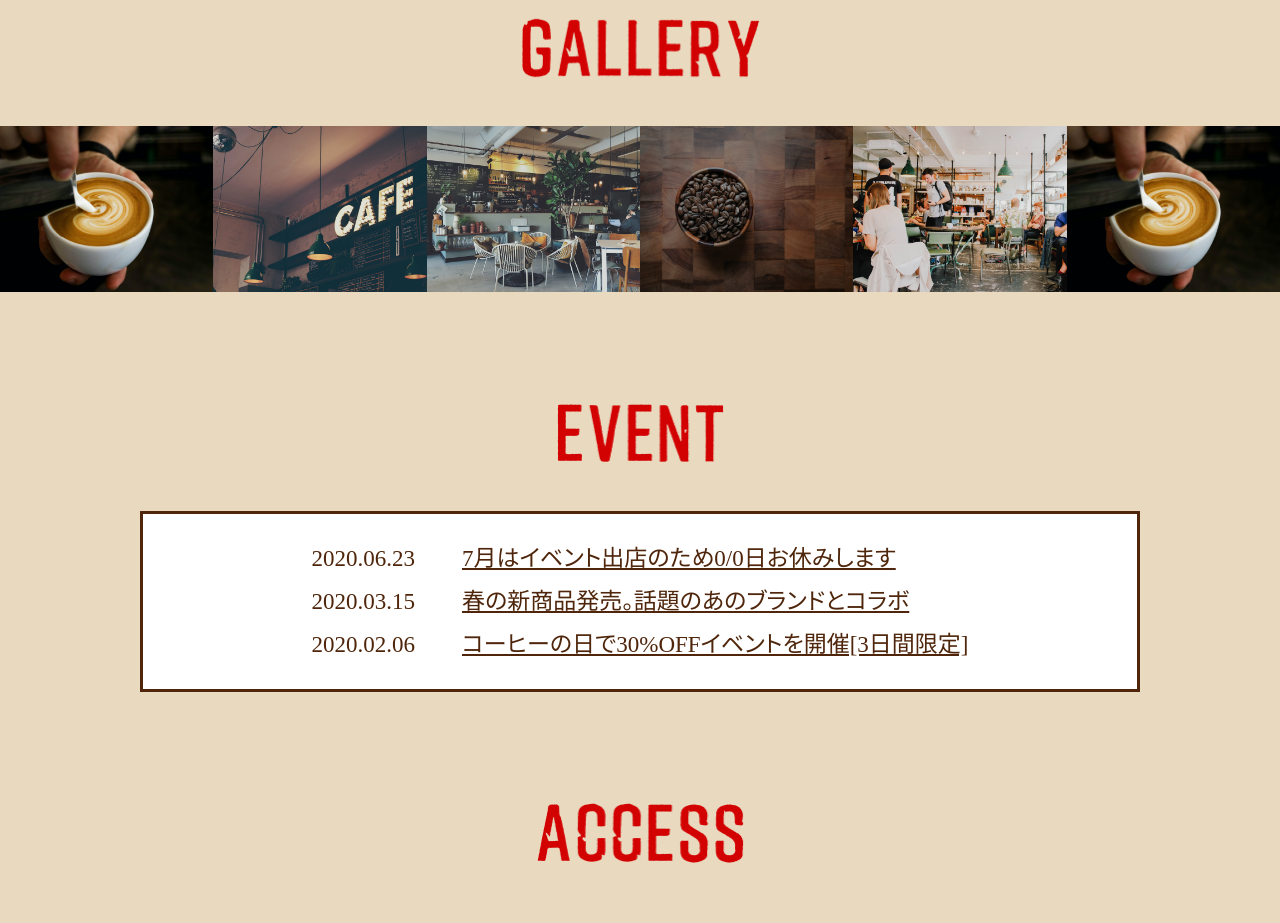
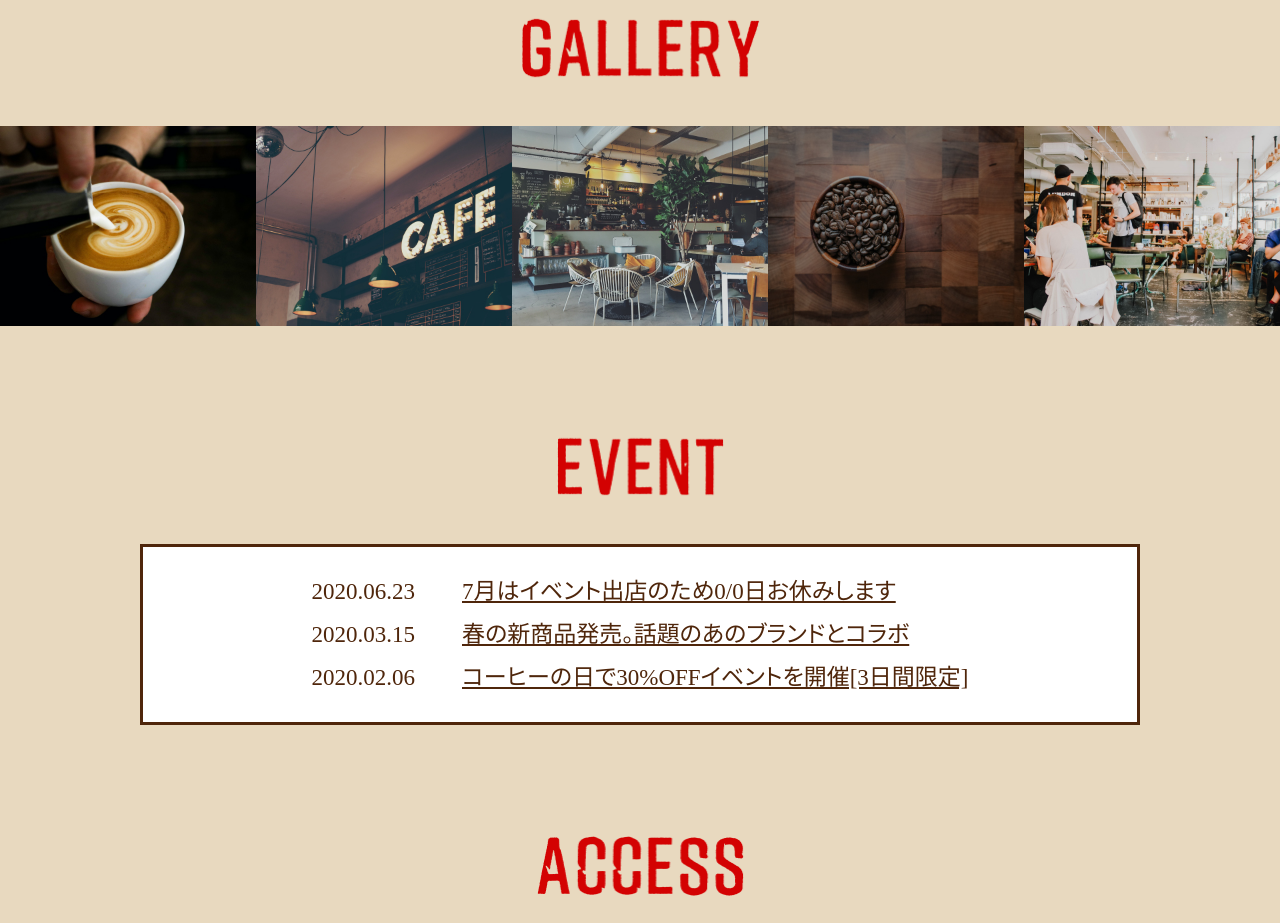
Before and after one commit to Nozomi04k/dezasuta01, a plain HTML site: page cafe/index.html in a window 1280 px wide. Shown: the part 2080-3003 px from the top of the page. Drawn offline with nearby package versions, Linux system fonts and the light colour scheme; grey boxes are pictures that could not be loaded.

Commit message:
課題６

```diff
--- a/cafe/index.html
+++ b/cafe/index.html
@@ -115,8 +115,8 @@
 
         <section id="gallery" class="gallery">
             <h2><img src="images/gallery@2x.png" alt="gallery"></h2>
-            <div class="gallery_slider">
-                <ul>
+            <!-- <div class="gallery_slider"> -->
+            <ul class="gallery_slider">
                 <li><img src="images/pc_gallary_01-100.jpg" alt="ギャラリー"></li>
                 <li><img src="images/pc_gallary_02-100.jpg" alt="ギャラリー"></li>
                 <li><img src="images/pc_gallary_03-100.jpg" alt="ギャラリー"></li>
@@ -124,7 +124,7 @@
                 <li><img src="images/pc_gallary_05-100.jpg" alt="ギャラリー"></li>
                 <li><img src="images/pc_gallary_01-100.jpg" alt="ギャラリー"></li>
             </ul>
-            </div>
+            <!-- </div> -->
 
             <div class="gallery_sp">
                 <img src="images/pc_gallary_05-100.jpg" alt="イメージ">
@@ -201,15 +201,21 @@
             });
 
             $('.gallery_slider').slick({
+                autoplay: false,
                 dots: false,
                 arrows: false,
                 Infinity: true,
                 // これをいれると画像が小さくなってしまいます。
-                // slidesToShow: 5,
-                // slidesToScroll: 1,
+                slidesToShow: 5,
+                slidesToScroll: 5,
             });
+        })
 
-        });
+
+
+
+
+
 
     </script>
 </body>
```
Lines whose indentation alone changed are shown as unchanged.
